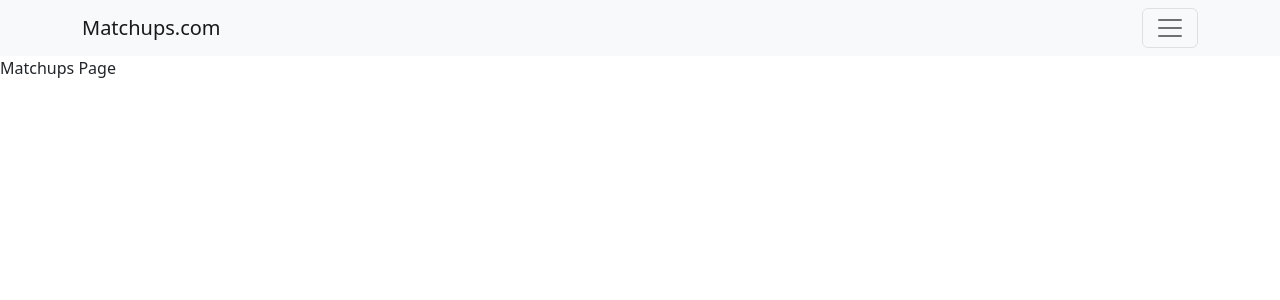
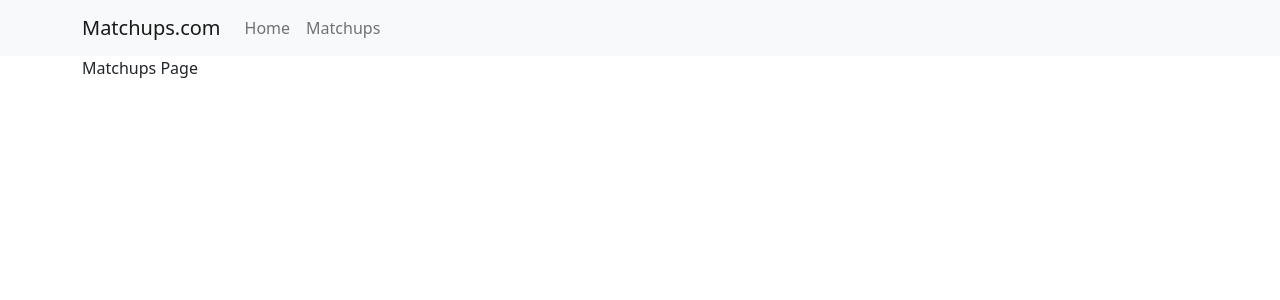
Before and after one commit to gbarchard/matchups, a React (Create React App) app in the folder ui/: page /matchups in a window 1280 px wide. Shown: the top 300 px of the page. Built offline with nearby package versions, Linux system fonts and the light colour scheme.

Commit message:
404 page

```diff
--- a/ui/src/App.tsx
+++ b/ui/src/App.tsx
@@ -1,32 +1,42 @@
-import Header from './components/Header'
-import Home from './pages/home/App'
-import Matchups from './pages/matchups/App'
-import { type Page } from './pages/types';
-import { BrowserRouter, Route, Routes } from 'react-router-dom'
+import Container from "react-bootstrap/Container"
+import { BrowserRouter, Route, Routes } from "react-router-dom"
+import Header from "./components/Header"
+import Home from "./pages/home/App"
+import Matchups from "./pages/matchups/App"
+import NotFound from "./pages/not-found/App"
+import { type Page } from "./pages/types"
 
 const pages: Page[] = [
   {
     name: "Home",
-    path: "/home",
-    component: <Home />
+    path: "/",
+    component: <Home />,
   },
   {
     name: "Matchups",
     path: "/matchups",
-    component: <Matchups />
-  }
+    component: <Matchups />,
+  },
+  {
+    name: "Not Found",
+    path: "*",
+    component: <NotFound />,
+    hiddenFromNav: true,
+  },
 ]
 
 export default function App() {
   return (
     <BrowserRouter>
       <Header pages={pages} />
-      <Routes>
-        <Route path="/" element={<Home />} />
-        {pages.map(p =>
-          <Route key={p.path} path={p.path} element={p.component} />
-        )}
-      </Routes>
+      <Container>
+        <Routes>
+          <Route path="/" element={<Home />} />
+          {pages.map((p) => (
+            <Route key={p.path} path={p.path} element={p.component} />
+          ))}
+        </Routes>
+      </Container>
     </BrowserRouter>
   )
 }
--- a/ui/src/components/Header.tsx
+++ b/ui/src/components/Header.tsx
@@ -1,31 +1,29 @@
-import Container from "react-bootstrap/Container";
-import Nav from "react-bootstrap/Nav";
-import Navbar from "react-bootstrap/Navbar";
-import { useNavigate } from "react-router-dom";
-import { type Page } from "../pages/types";
+import Container from "react-bootstrap/Container"
+import Nav from "react-bootstrap/Nav"
+import Navbar from "react-bootstrap/Navbar"
+import { useNavigate } from "react-router-dom"
+import { type Page } from "../pages/types"
 
 export default function Header(props: { pages: Page[] }) {
   const { pages } = props
   const navigate = useNavigate()
 
   return (
-    <Navbar bg="light" expand={false}>
+    <Navbar bg="light" expand="lg">
       <Container>
-        <Navbar.Brand
-          className="cursor-pointer"
-          onClick={() => navigate('/')}>
+        <Navbar.Brand className="cursor-pointer" onClick={() => navigate("/")}>
           Matchups.com
         </Navbar.Brand>
         <Navbar.Toggle aria-controls="header-nav" />
         <Navbar.Collapse id="header-nav">
           <Nav className="me-auto">
-            {pages.map(p =>
-              <Nav.Link
-                key={p.path}
-                onClick={() => navigate(p.path)}>
-                {p.name}
-              </Nav.Link>
-            )}
+            {pages
+              .filter((p) => !p.hiddenFromNav)
+              .map((p) => (
+                <Nav.Link key={p.path} onClick={() => navigate(p.path)}>
+                  {p.name}
+                </Nav.Link>
+              ))}
           </Nav>
         </Navbar.Collapse>
       </Container>
--- /dev/null
+++ b/ui/src/pages/not-found/App.tsx
@@ -0,0 +1,24 @@
+import { useNavigate } from "react-router-dom"
+
+/**
+ * Fallback page for when the user goes to an unknown url. Directs the user back to the home page
+ */
+export default function App() {
+  const navigate = useNavigate()
+  const goHome = () => navigate("/")
+
+  return (
+    <div className="flex justify-center mt-8">
+      <div className="inline">
+        <span>The page you are looking for cannot be found. Click</span>
+        <button
+          className="mx-1 text-blue-500 hover:text-blue-700 hover:underline"
+          onClick={goHome}
+        >
+          here
+        </button>
+        <span>to go home.</span>
+      </div>
+    </div>
+  )
+}
--- a/ui/src/pages/types.ts
+++ b/ui/src/pages/types.ts
@@ -5,4 +5,6 @@ export type Page = {
   path: string,
   /** React component to render */
   component: JSX.Element
+  /** Hide page from nav bar */
+  hiddenFromNav?: boolean
 }
```
